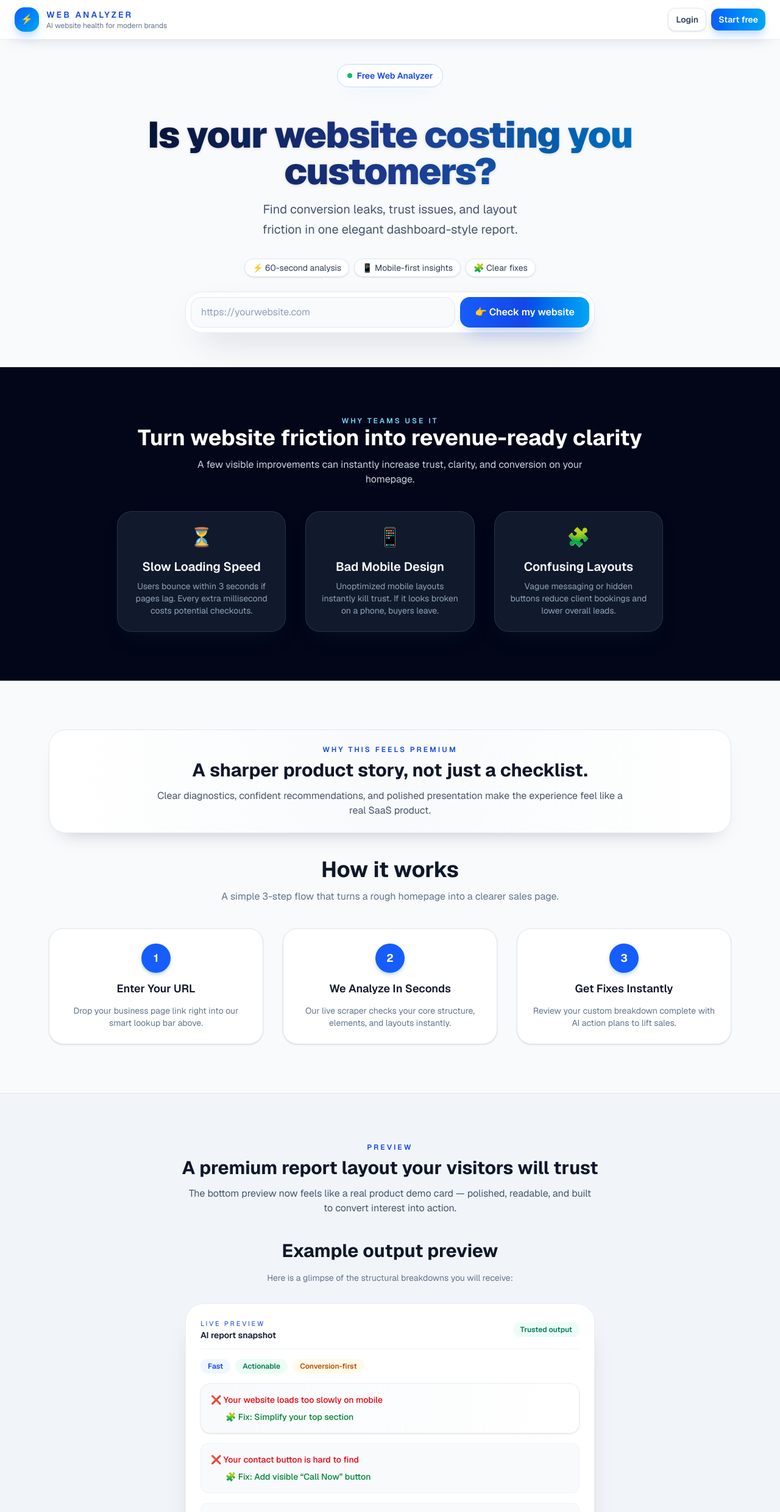
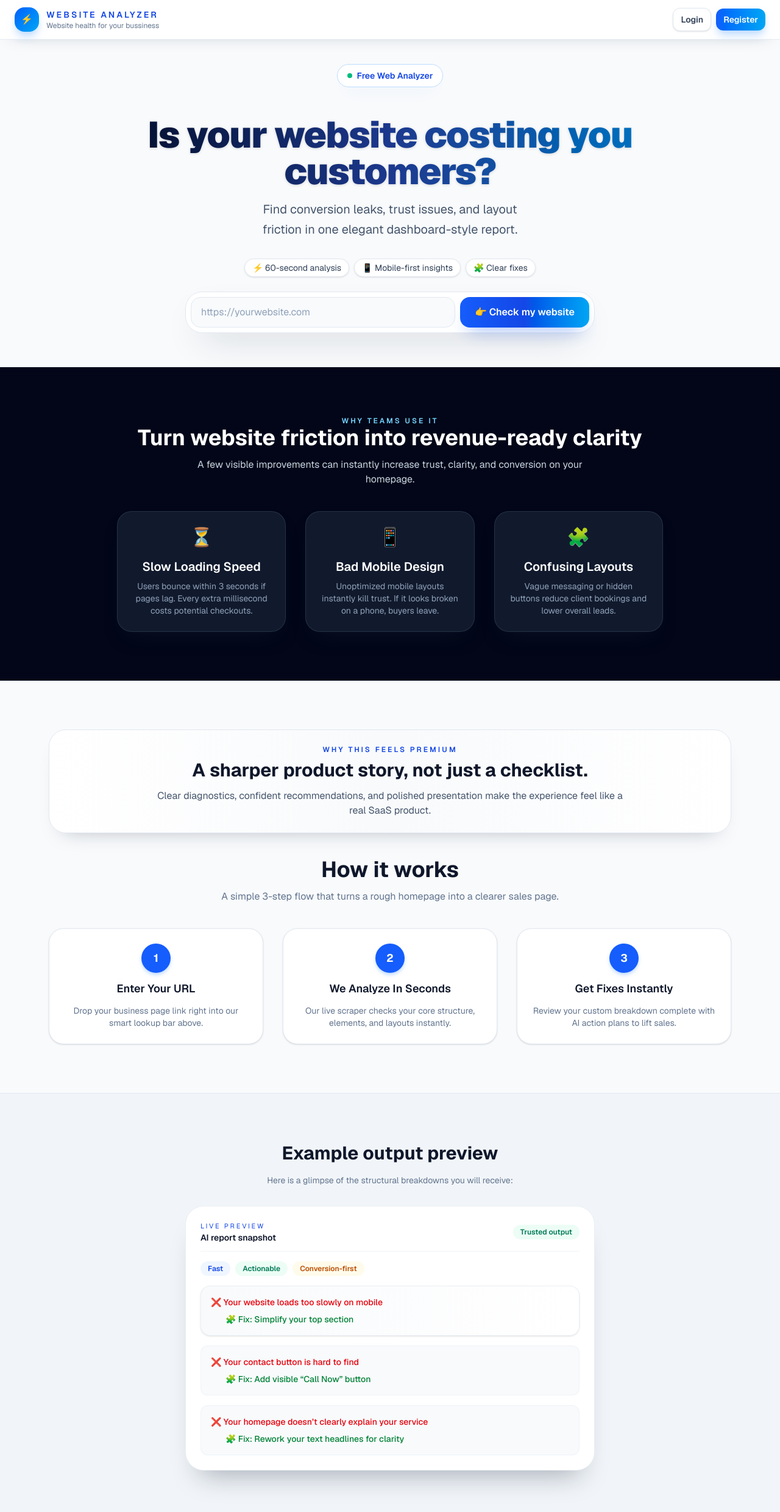
Before and after one commit to gabrieldragoscalin-hash/web_analyzer, a Next.js app in the folder frontend/: page / in a window 1280 px wide. Shown: the top 2479 px of the page at 61% size. Built offline with nearby package versions, Linux system fonts and the light colour scheme.

Commit message:
Updated text on the homepage

```diff
--- a/frontend/src/app/page.tsx
+++ b/frontend/src/app/page.tsx
@@ -128,13 +128,13 @@ export default function Home() {
           <div className="flex items-center gap-3">
             <div className="flex h-10 w-10 items-center justify-center rounded-2xl bg-gradient-to-br from-blue-600 to-sky-500 text-white shadow-lg shadow-blue-200">⚡</div>
             <div>
-              <p className="text-sm font-semibold tracking-[0.22em] text-blue-700 uppercase">Web Analyzer</p>
-              <p className="text-xs text-slate-500">AI website health for modern brands</p>
+              <p className="text-sm font-semibold tracking-[0.22em] text-blue-700 uppercase">Website Analyzer</p>
+              <p className="text-xs text-slate-500">Website health for your bussiness</p>
             </div>
           </div>
           <div className="flex items-center gap-2">
             <button className="rounded-xl border border-slate-200 bg-white px-3 py-2 text-sm font-semibold text-slate-700 shadow-sm hover:bg-slate-50">Login</button>
-            <button className="rounded-xl bg-gradient-to-r from-blue-600 to-sky-500 px-3 py-2 text-sm font-semibold text-white shadow-lg shadow-blue-200 hover:from-blue-700 hover:to-sky-600">Start free</button>
+            <button className="rounded-xl bg-gradient-to-r from-blue-600 to-sky-500 px-3 py-2 text-sm font-semibold text-white shadow-lg shadow-blue-200 hover:from-blue-700 hover:to-sky-600">Register</button>
           </div>
         </div>
       </nav>
--- a/frontend/src/components/InfoSections.tsx
+++ b/frontend/src/components/InfoSections.tsx
@@ -55,11 +55,6 @@ export default function InfoSections() {
             </section>
 
             <section className="bg-slate-100 py-20 px-4 border-t border-slate-200">
-                <div className="mx-auto mb-10 flex max-w-4xl flex-col items-center text-center">
-                    <p className="text-xs font-semibold uppercase tracking-[0.25em] text-blue-700">Preview</p>
-                    <h2 className="mt-2 text-2xl font-bold text-slate-900 md:text-3xl">A premium report layout your visitors will trust</h2>
-                    <p className="mt-3 max-w-2xl text-sm text-slate-600 md:text-base">The bottom preview now feels like a real product demo card — polished, readable, and built to convert interest into action.</p>
-                </div>
                 <div className="max-w-2xl mx-auto">
                     <h2 className="text-2xl md:text-3xl font-bold text-center mb-4">Example output preview</h2>
                     <p className="text-slate-500 text-center mb-8 text-sm">Here is a glimpse of the structural breakdowns you will receive:</p>
```
